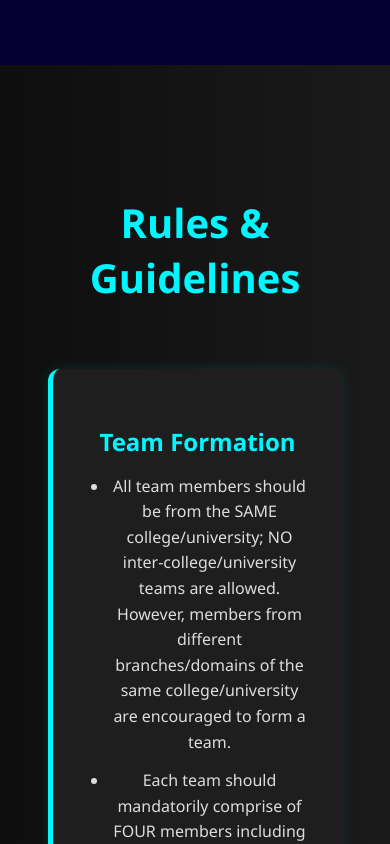
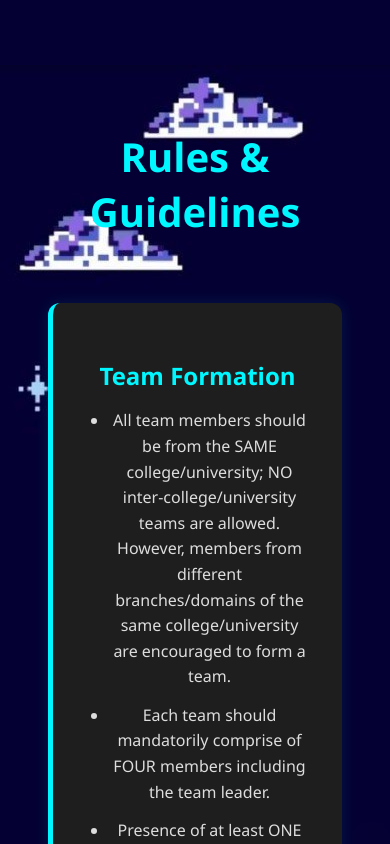
Before and after one commit to CITC-NITA/arjuna-2.0-official-website, a React (Create React App) app in the folder frontend/my-app/: page / in a window 390 px wide. Shown: the part 4420-5264 px from the top of the page. Built offline with nearby package versions, Linux system fonts and the light colour scheme.

Commit message:
website become responsive again

```diff
--- a/frontend/my-app/src/components/FAQ.jsx
+++ b/frontend/my-app/src/components/FAQ.jsx
@@ -1,4 +1,5 @@
 import "../styles/faq.css";
+import bg from "../assets/rules-bg.jpg";
 
 const faqList = [
   {
@@ -31,7 +32,7 @@ const FAQ = () => {
 
 
   return (
-    <section id="FAQ" className="faq-section">
+    <section id="FAQ" className="faq-section" style={{ backgroundImage: `url(${bg})` }}>
       <h2>Frequently Asked Questions</h2>
       <div className="faq-container">
         {faqList.map((faq, index) => (
--- a/frontend/my-app/src/components/Rules.jsx
+++ b/frontend/my-app/src/components/Rules.jsx
@@ -1,5 +1,5 @@
 import '../styles/rules.css';
-
+import bg from "../assets/rules-bg.jpg";
 
 const rulesData = [
   {
@@ -40,7 +40,7 @@ const Rules = () => {
 
 
   return (
-    <section id="rules" className="rules-section">
+    <section id="rules" className="rules-section" style={{ backgroundImage: `url(${bg})` }}>
       <h2>Rules & Guidelines</h2>
       <div className="rules-container">
         {rulesData.map((block, idx) => (
--- a/frontend/my-app/src/styles/faq.css
+++ b/frontend/my-app/src/styles/faq.css
@@ -70,3 +70,10 @@
     font-size: 1rem;
   }
 }
+
+
+@media (max-width:463px) {
+  .faq-section h2 {
+    margin-top: -1rem;
+  }
+}
--- a/frontend/my-app/src/styles/rules.css
+++ b/frontend/my-app/src/styles/rules.css
@@ -81,3 +81,9 @@
     font-size: 1rem;
   }
 }
+
+@media (max-width:638px) {
+  .rules-section h2 {
+    margin-top: -2rem;
+  }
+}
```
Also changed, not shown: frontend/my-app/src/assets/about-bg.jpg, frontend/my-app/src/assets/rules-bg.jpg (added).
